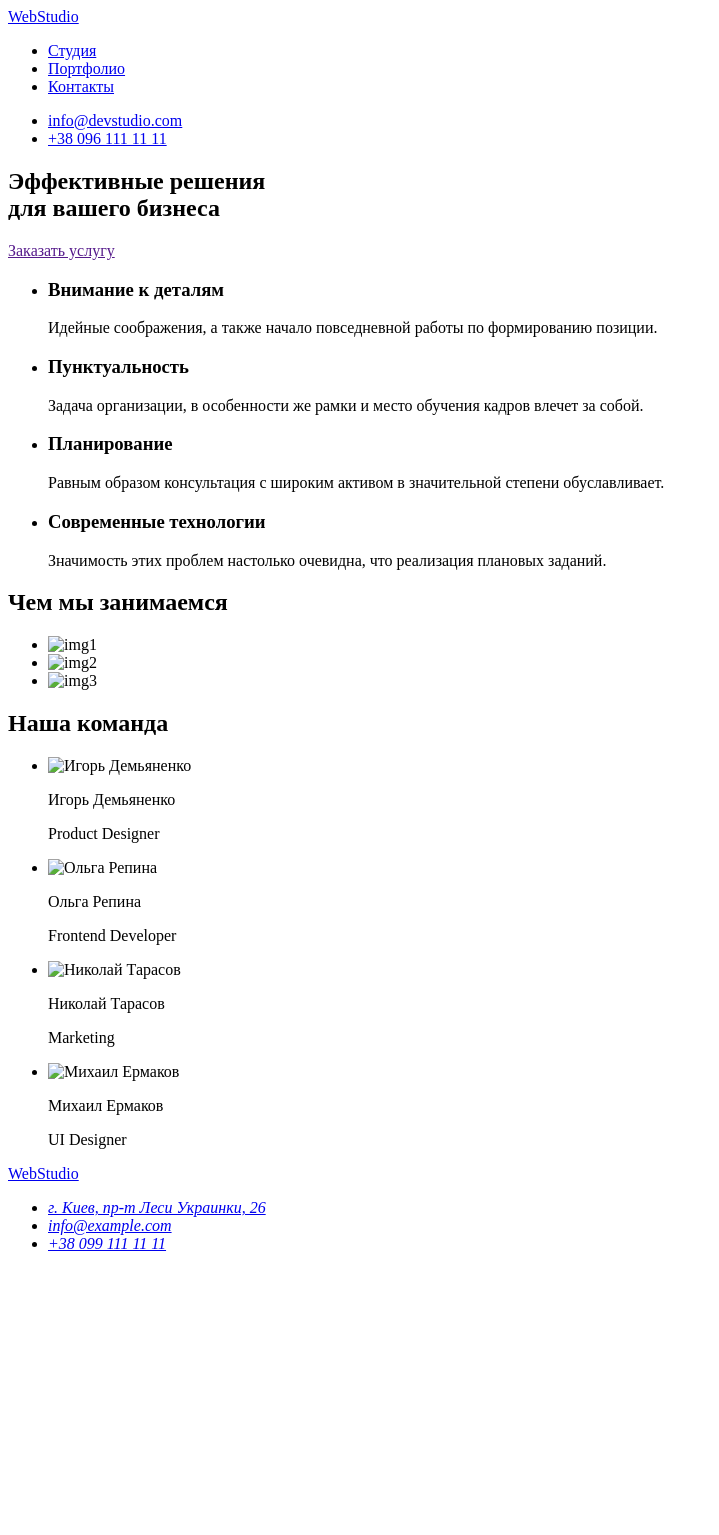
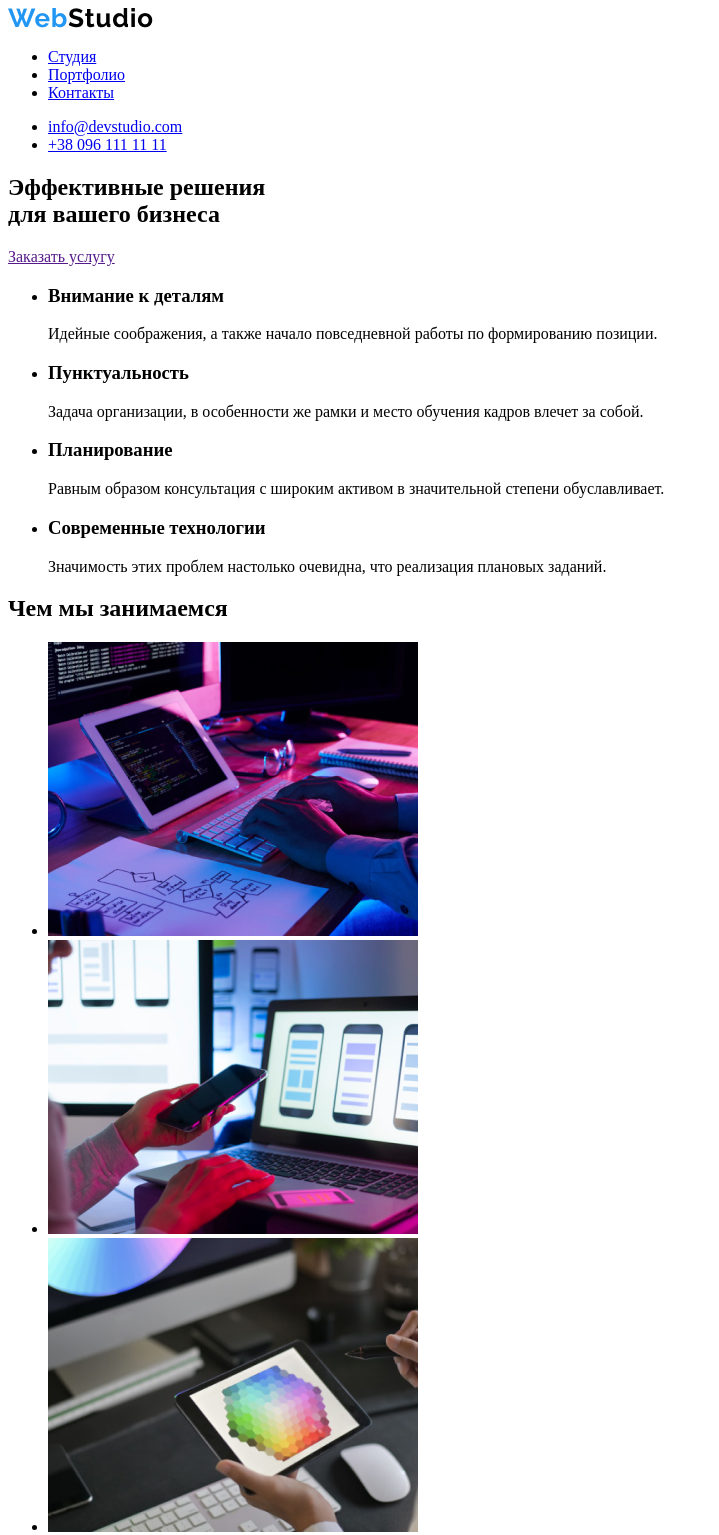
Before and after one commit to vutruvaluy/goit-markup-hw-01, a plain HTML site: page index.html in a window 1280 px wide. Shown: the top 1535 px of the page, without its empty margins (0-719 px from the left). Before the commit the page ends 1269 px from the top, so only its background shows below. Drawn offline with Linux system fonts and the light colour scheme.

Commit message:
add index.html 1

```diff
--- a/index.html
+++ b/index.html
@@ -7,15 +7,17 @@
 <body>
     <header>
         <nav>
-            <a href="#">WebStudio</a>
+            <a href="">
+                <img src="img/WebStudio.png" alt="">
+            </a>
             <ul>
                 <li><a href="#">Студия</a></li>
                 <li><a href="#">Портфолио</a></li>
                 <li><a href="#">Контакты</a></li>
             </ul>
             <ul>
-                <li><a href="#">info@devstudio.com</a></li>
-                <li><a href="#">+38 096 111 11 11</a></li>
+                <li><a href="mailto:info@devstudio.com">info@devstudio.com</a></li>
+                <li><a href="tel:+38 096 111 11 11">+38 096 111 11 11</a></li>
             </ul>
         </nav>
     </header>
@@ -47,33 +49,33 @@
             </ul>
             <h2>Чем мы занимаемся</h2>
             <ul>
-                <li><img src="#" alt="img1"></li>
-                <li><img src="#" alt="img2"></li>
-                <li><img src="#" alt="img3"></li>
+                <li><img src="img/img (1).png" alt="img1"></li>
+                <li><img src="img/img (2).png" alt="img2"></li>
+                <li><img src="img/img (3).png" alt="img3"></li>
             </ul>
         </section>
         <section>
             <h2>Наша команда</h2>
             <ul>
                 <li>
-                    <img src="#" alt="Игорь Демьяненко">
+                    <img src="img/img.jpg" alt="Игорь Демьяненко"width="270px">
                     <p>Игорь Демьяненко</p>
                     <p>Product Designer</p>
                 </li>
                 <li>
-                    <img src="#" alt="Ольга Репина">
+                    <img src="img/img (1).jpg" alt="Ольга Репина"width="270">
                     <p>Ольга Репина</p>
                     <p>Frontend Developer</p>
 
                 </li>
                 <li>
-                    <img src="#" alt="Николай Тарасов">
+                    <img src="img/img (2).jpg" alt="Николай Тарасов"width="270">
                     <p>Николай Тарасов</p>
                     <p>Marketing</p>
 
                 </li>
                 <li>
-                    <img src="#" alt="Михаил Ермаков">
+                    <img src="img/img (3).jpg" alt="Михаил Ермаков"width="270"  >
                     <p>Михаил Ермаков</p>
                     <p>UI Designer</p>
                 </li>
@@ -83,12 +85,14 @@
     </main>
 
     <footer>
-        <a href="#">WebStudio</a>
+        <a href="#">
+            <img src="img/WebStudio.png" alt="">
+        </a>
         <address>
             <ul>
-                <li><a href="#">г. Киев, пр-т Леси Украинки, 26</a></li>
-                <li><a href="#">info@example.com</a></li>
-                <li><a href="#">+38 099 111 11 11</a></li>
+                <li><p>г. Киев, пр-т Леси Украинки, 26</p></li>
+                <li><a href="mailto:info@devstudio.com">info@example.com</a></li>
+                <li><a href="tel:+38 096 111 11 11d">+38 099 111 11 11</a></li>
             </ul>
         </address>
 
```
Also changed, not shown: img/WebStudio.png (added), img/img (1).jpg (added), img/img (1).png (added), img/img (2).jpg (added), img/img (2).png (added), img/img (3).jpg (added), img/img (3).png (added), img/img.jpg (added).
